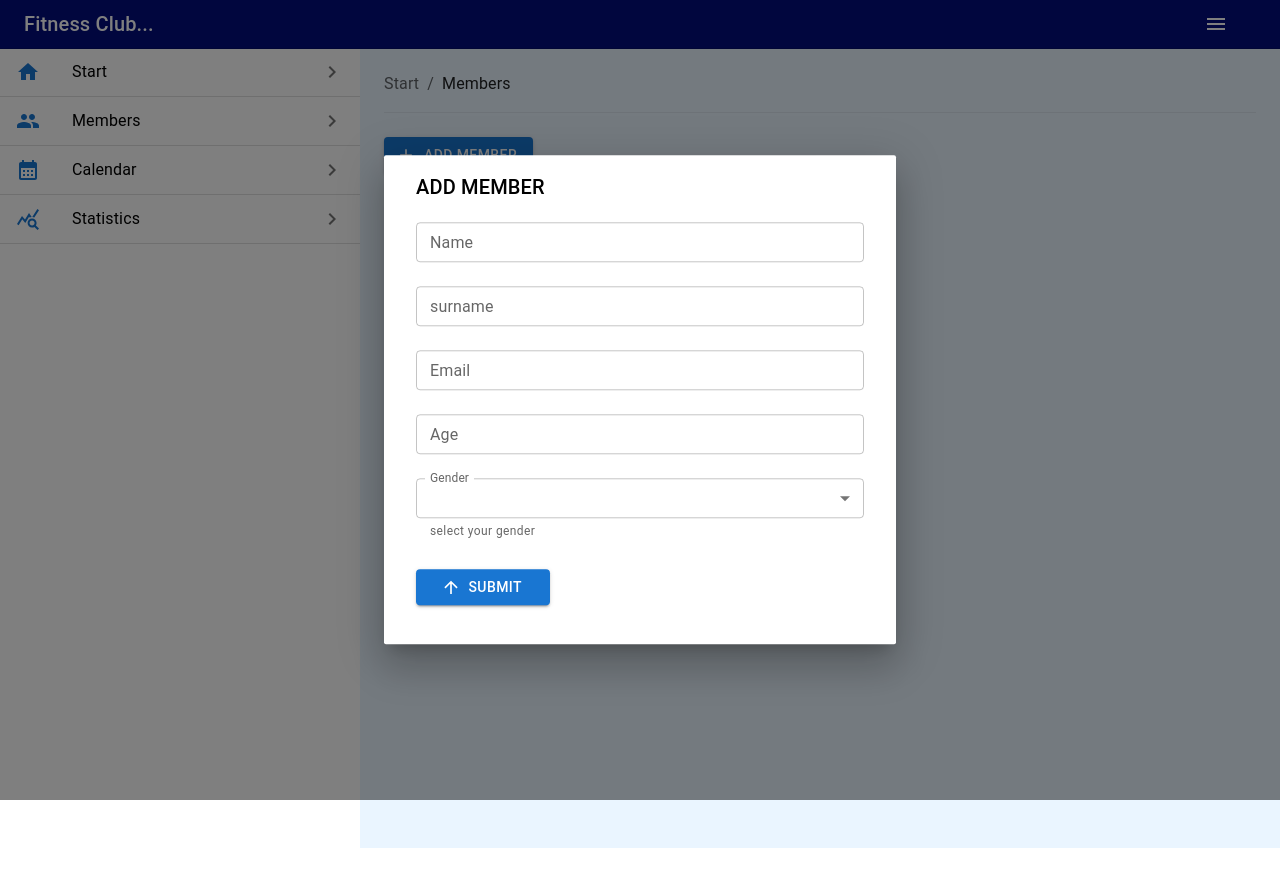
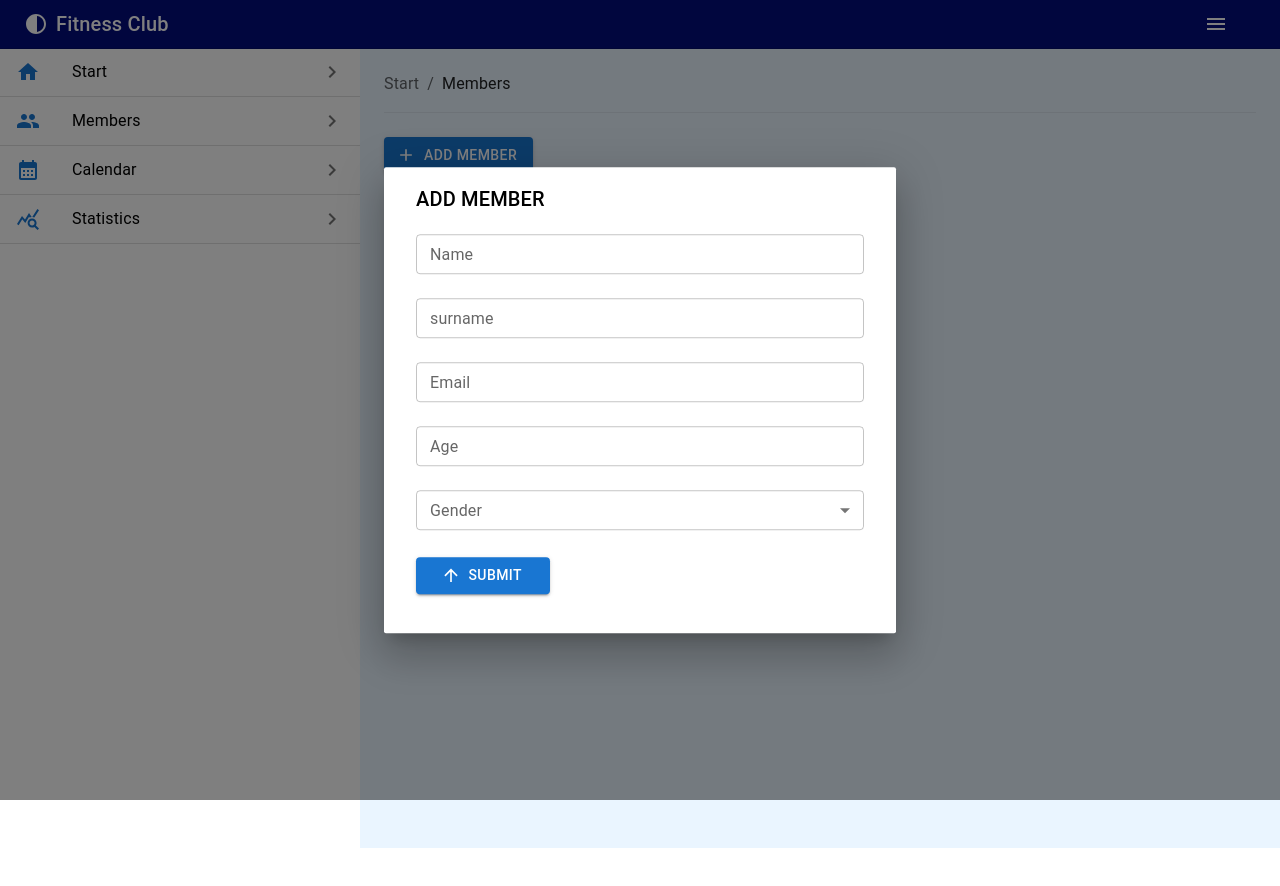
Before and after one commit to kubajot90/Fitness-Club-ERP, a React (Create React App) app: page /members in a window 1280 px wide. Both pictures are taken after a click on the button "ADD MEMBER". Shown: the top 886 px of the page. Built offline with nearby package versions, Linux system fonts and the light colour scheme.

Commit message:
Add form validation by React hook form

```diff
--- a/package.json
+++ b/package.json
@@ -18,6 +18,7 @@
     "@types/react-redux": "^7.1.25",
     "react": "^18.2.0",
     "react-dom": "^18.2.0",
+    "react-hook-form": "^7.43.2",
     "react-redux": "^8.0.5",
     "react-router": "^6.8.1",
     "react-router-dom": "^6.8.1",
--- a/src/components/main/categories/members/AddMemberModal.tsx
+++ b/src/components/main/categories/members/AddMemberModal.tsx
@@ -1,6 +1,5 @@
 import { useEffect, useState } from "react";
 import useMembers from "./useMembers";
-import Loader from "../../../modal/loader/Loader";
 import Box from "@mui/material/Box";
 import FormControl from "@mui/material/FormControl";
 import Modal from "../../../modal/Modal";
@@ -9,6 +8,8 @@ import MenuItem from "@mui/material/MenuItem";
 import Button from "@mui/material/Button";
 import Typography from "@mui/material/Typography";
 import ArrowUpwardIcon from "@mui/icons-material/ArrowUpward";
+
+import { useForm, SubmitHandler } from "react-hook-form";
 
 const textFieldStyle = {
   width: "100%",
@@ -19,45 +20,42 @@ interface AddMemberModalProps {
   isOpenAddModal: boolean;
 }
 
-interface IFormData {
-  name?: string;
-  surname?: string;
-  email?: string;
-  age?: string;
-  gender?: string;
-}
+// interface IFormData {
+//   name?: string;
+//   surname?: string;
+//   email?: string;
+//   age?: string;
+//   gender?: string;
+// }
+
+type useFormData = {
+  name: string;
+  surname: string;
+  email: string;
+  age: number;
+  gender: string;
+};
 
 const AddMemberModal = ({ isOpenAddModal }: AddMemberModalProps) => {
   const [isOpen, setIsOpen] = useState(isOpenAddModal);
-  const [formData, setFormData] = useState<IFormData>({});
   const [showLoader, setShowLoader] = useState(false);
-  // const [isLoaderVisible, setIsLoaderVisible] = useState(false);
 
   const addMemberHook = useMembers();
 
-  const formDataHandler = (
-    e: React.ChangeEvent<HTMLInputElement | HTMLTextAreaElement>
-  ) => {
-    const inputName: string = e.target.name;
-    const inputValue: string = e.target.value;
+  const {
+    register,
+    handleSubmit,
+    formState: { errors },
+  } = useForm<useFormData>();
 
-    setFormData({ ...formData, [inputName]: inputValue });
-  };
+  const emailRegEx =
+    /^(([^<>()[\]\\.,;:\s@\"]+(\.[^<>()[\]\\.,;:\s@\"]+)*)|(\".+\"))@((\[[0-9]{1,3}\.[0-9]{1,3}\.[0-9]{1,3}\.[0-9]{1,3}\])|(([a-zA-Z\-0-9]+\.)+[a-zA-Z]{2,}))$/;
 
-  const submitForm = () => {
+  const onSubmit: SubmitHandler<useFormData> = (formData) => {
     addMemberHook.addMember(formData);
     setShowLoader(true);
-    // showLoader();
+    console.log("form data:", formData);
   };
-
-  // const showLoader = () => {
-  //   setIsLoaderVisible(true);
-  //   const timer = setTimeout(() => {
-  //     setIsLoaderVisible(false);
-  //     toggleModal();
-  //   }, 1000);
-  //   return () => clearTimeout(timer);
-  // };
 
   const toggleModal: () => void = () => {
     setIsOpen((prev) => (prev = !prev));
@@ -65,6 +63,7 @@ const AddMemberModal = ({ isOpenAddModal }: AddMemberModalProps) => {
 
   useEffect(() => {
     toggleModal();
+    setShowLoader(false);
   }, [isOpenAddModal]);
 
   return (
@@ -88,59 +87,85 @@ const AddMemberModal = ({ isOpenAddModal }: AddMemberModalProps) => {
         >
           <FormControl fullWidth id="addMemberForm">
             <TextField
-              onChange={(e) => formDataHandler(e)}
               id="name"
-              name="name"
               label="Name"
               type="text"
               size="small"
               style={textFieldStyle}
+              {...register("name", {
+                required: { value: true, message: "Enter your name" },
+              })}
+              error={errors.name ? true : false}
+              helperText={errors.name?.message}
             />
             <TextField
-              onChange={(e) => formDataHandler(e)}
               id="surname"
-              name="surname"
               label="surname"
               type="text"
               size="small"
               style={textFieldStyle}
+              {...register("surname", {
+                required: { value: true, message: "Enter your surname" },
+              })}
+              error={errors.surname ? true : false}
+              helperText={errors.surname?.message}
             />
             <TextField
-              onChange={(e) => formDataHandler(e)}
               id="email"
-              name="email"
               label="Email"
               type="text"
               size="small"
               style={textFieldStyle}
+              {...register("email", {
+                required: { value: true, message: "Enter your email" },
+                pattern: {
+                  value: emailRegEx,
+                  message: "Invalid email address",
+                },
+              })}
+              error={errors.email ? true : false}
+              helperText={errors.email?.message}
             />
             <TextField
-              onChange={(e) => formDataHandler(e)}
               id="age"
-              name="age"
               label="Age"
               type="number"
               size="small"
               inputProps={{ min: 1, max: 100 }}
               style={textFieldStyle}
+              {...register("age", {
+                required: {
+                  value: true,
+                  message: "Enter your age",
+                },
+                valueAsNumber: true,
+              })}
+              error={errors.age ? true : false}
+              helperText={errors.age?.message}
             />
             <TextField
-              onChange={(e) => formDataHandler(e)}
               id="gender"
-              name="gender"
               select
               label="Gender"
               size="small"
-              defaultValue="label"
-              helperText="select your gender"
+              defaultValue=""
               style={textFieldStyle}
+              {...register("gender", {
+                required: {
+                  value: true,
+                  message: "Select your gender",
+                },
+              })}
+              error={errors.gender ? true : false}
+              helperText={errors.gender?.message}
             >
               <MenuItem value="Male">{"Male"}</MenuItem>
               <MenuItem value="Female">{"Female"}</MenuItem>
             </TextField>
 
             <Button
-              onClick={submitForm}
+              type="submit"
+              onClick={handleSubmit(onSubmit)}
               size="medium"
               variant="contained"
               startIcon={<ArrowUpwardIcon />}
@@ -149,7 +174,6 @@ const AddMemberModal = ({ isOpenAddModal }: AddMemberModalProps) => {
               Submit
             </Button>
           </FormControl>
-          {/* {isLoaderVisible && <Loader />} */}
         </Box>
       </Modal>
     </>
--- a/src/components/main/categories/members/buttons/MemberButtons.tsx
+++ b/src/components/main/categories/members/buttons/MemberButtons.tsx
@@ -1,7 +1,6 @@
 import Box from "@mui/material/Box";
 import Button from "@mui/material/Button";
 import AddIcon from "@mui/icons-material/Add";
-import useMembers from "../useMembers";
 
 interface MemberButtonsProps {
   onToggleAddModal: () => void;
--- a/src/components/main/categories/members/useMembers.tsx
+++ b/src/components/main/categories/members/useMembers.tsx
@@ -6,9 +6,9 @@ interface UseMembers {
   removeMember: () => void;
 }
 
-interface UseMemberProps {
-  formData: {};
-}
+// interface UseMemberProps {
+//   formData: {};
+// }
 
 const useMembers: () => UseMembers = () => {
   const dispatch = useDispatch();
--- a/src/components/modal/loader/Loader.tsx
+++ b/src/components/modal/loader/Loader.tsx
@@ -26,7 +26,6 @@ export default function Loader({ onToggleModal }: ModalProps) {
   const [isLoaderVisible, setIsLoaderVisible] = useState(false);
 
   useEffect(() => {
-    console.log("loader sie montuje");
     setIsLoaderVisible(true);
     const timer = setTimeout(() => {
       setIsLoaderVisible(false);
@@ -40,8 +39,8 @@ export default function Loader({ onToggleModal }: ModalProps) {
       {isLoaderVisible && (
         <Box sx={loaderStyle}>
           <CircularProgress />
-          <Typography variant="subtitle2" gutterBottom>
-            loading...
+          <Typography variant="subtitle2" gutterBottom sx={{ m: 1 }}>
+            Process...
           </Typography>
         </Box>
       )}
--- a/src/components/navBar/NavBar.tsx
+++ b/src/components/navBar/NavBar.tsx
@@ -4,6 +4,7 @@ import Box from "@mui/material/Box";
 import Toolbar from "@mui/material/Toolbar";
 import Typography from "@mui/material/Typography";
 import Button from "@mui/material/Button";
+import ContrastIcon from "@mui/icons-material/Contrast";
 import IconButton from "@mui/material/IconButton";
 import MenuIcon from "@mui/icons-material/Menu";
 import { ThemeProvider, createTheme } from "@mui/material/styles";
@@ -36,8 +37,13 @@ const NavBar = () => {
           }}
         >
           <Toolbar variant="dense">
-            <Typography variant="h6" component="div" sx={{ flexGrow: 1 }}>
-              Fitness Club...
+            <ContrastIcon />
+            <Typography
+              variant="h6"
+              component="div"
+              sx={{ flexGrow: 1, ml: 1 }}
+            >
+              Fitness Club
             </Typography>
             <IconButton
               size="large"
```
Also changed, not shown: src/components/modal/Modal.tsx (+0 -12 lines), 1 other file (tests, documents, lock files or other folders).
